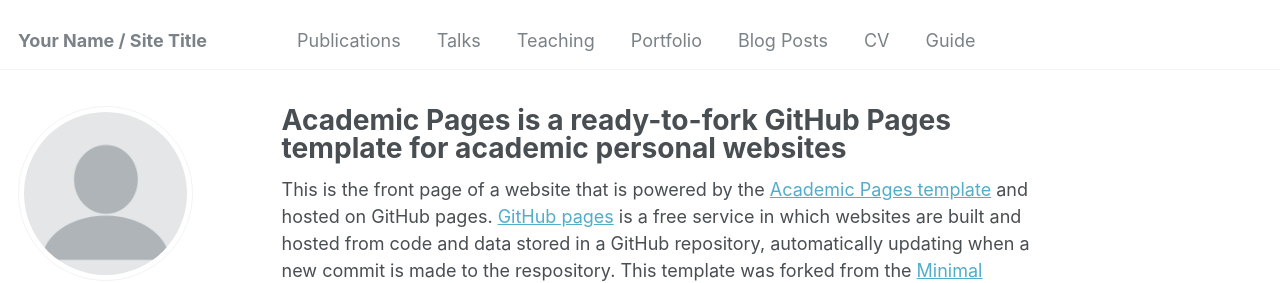
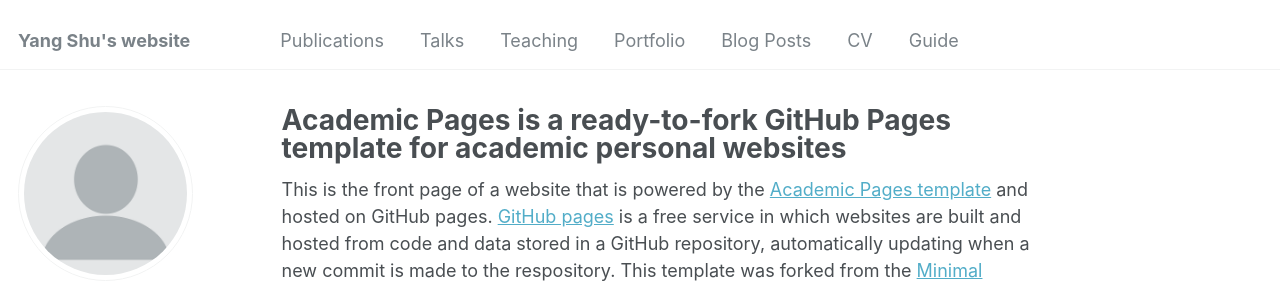
Before and after one commit to isyangshu/isyangshu.github.io, a Jekyll site: the page built from _pages/about.md, in a window 1280 px wide. Shown: the top 283 px of the page. Built offline with Jekyll 4.4.1, drawn with Linux system fonts in a browser that asks for light colours; some web fonts are replaced.

Commit message:
Update _config.yml

```diff
--- a/_config.yml
+++ b/_config.yml
@@ -8,7 +8,7 @@
 
 # Basic Site Settings
 locale                   : "en-US"
-title                    : "Your Name / Site Title"
+title                    : "Yang Shu's website"
 title_separator          : "-"
 name                     : &name "Your Name"
 description              : &description "personal description"
```
